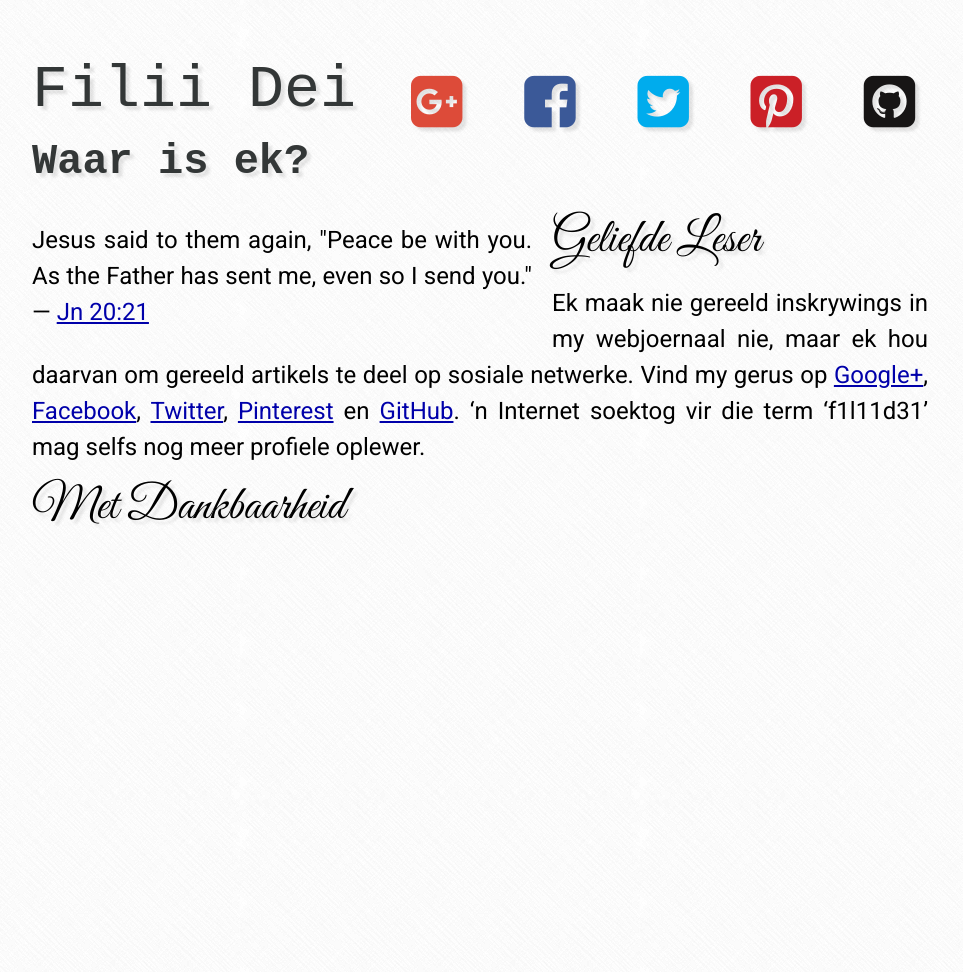
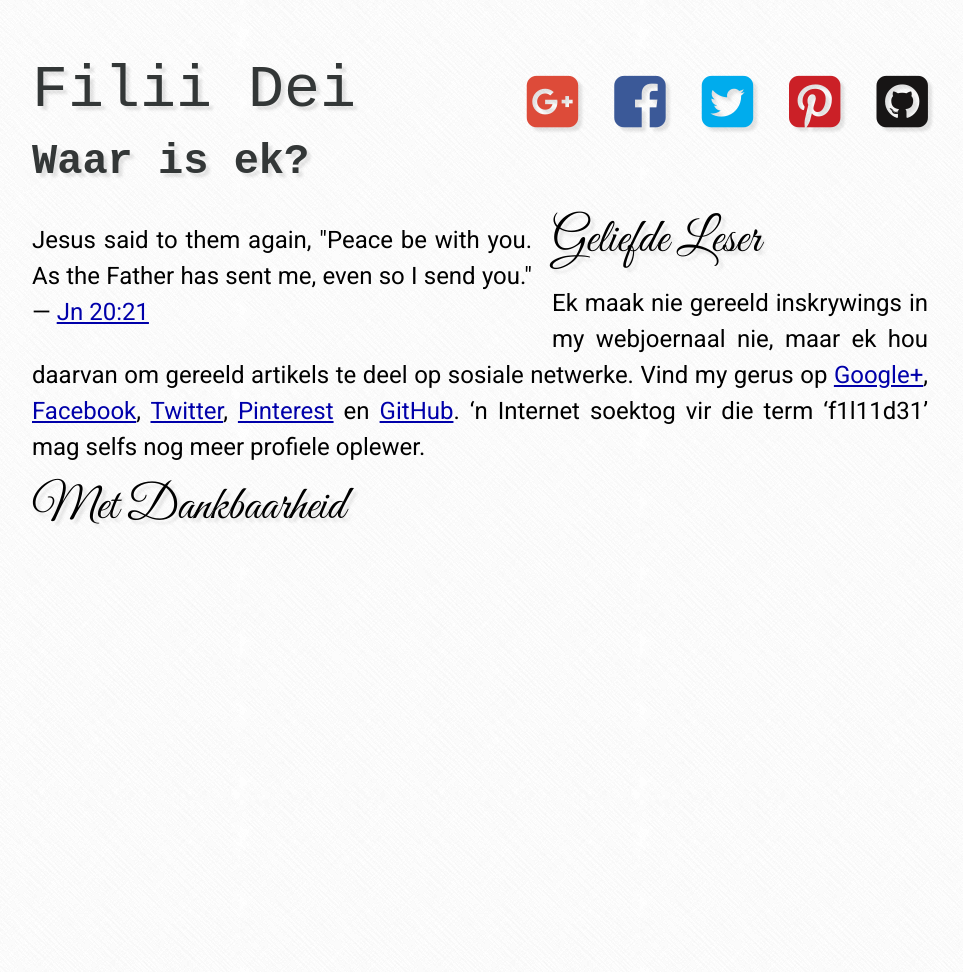
Before and after one commit to afrikatoliek/afrikatoliek.github.io, a Jekyll site: the page built from _posts/2014-11-12-waar-is-ek.md, in a window 1280 px wide. Shown: the whole page, without its empty margins (160-1123 px from the left). Built offline with Jekyll 4.4.1, drawn with Linux system fonts in a browser that asks for light colours; nearby versions of some CDN libraries; some web fonts are replaced.

Commit message:
Alignment adjustments.

```diff
--- a/_layouts/default.html
+++ b/_layouts/default.html
@@ -58,7 +58,7 @@
 <body>
 <div class="site">
   <div class="heading"><a href="/">{{ site.name }}</a> <span class="static-link my-span-right">
-<a href="https://plus.google.com/b/104576278582444149019/104576278582444149019/posts"><i class="fa fa-google-plus-square fa-fw fg-google-plus"></i></a> <a href="https://www.facebook.com/pages/Filii-Dei/693453224096282"><i class="fa fa-facebook-square fa-fw fg-facebook"></i></a> <a href="https://twitter.com/f1l11d31"><i class="fa fa-twitter-square fa-fw fg-twitter"></i></a> <a href="https://www.pinterest.com/f1l11d31"><i class="fa fa-pinterest-square fa-fw fg-pinterest"></i></a> <a href="https://github.com/f1l11d31"><i class="fa fa-github-square fa-fw fg-github"></i></a>
+<a href="https://plus.google.com/b/104576278582444149019/104576278582444149019/posts"><i class="fa fa-google-plus-square fg-google-plus"></i></a> <a href="https://www.facebook.com/pages/Filii-Dei/693453224096282"><i class="fa fa-facebook-square fg-facebook"></i></a> <a href="https://twitter.com/f1l11d31"><i class="fa fa-twitter-square fg-twitter"></i></a> <a href="https://www.pinterest.com/f1l11d31"><i class="fa fa-pinterest-square fg-pinterest"></i></a> <a href="https://github.com/f1l11d31"><i class="fa fa-github-square fg-github"></i></a>
 </span></div>
   <br/>
   {{ content }}
```
